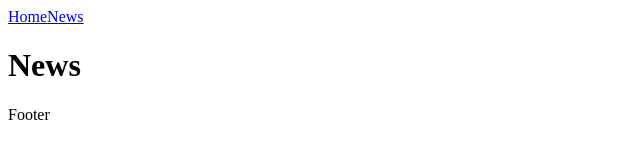
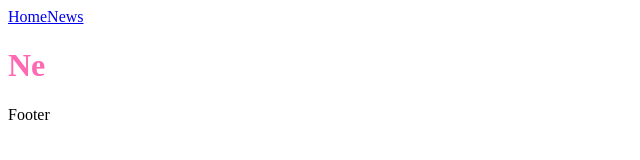
Before and after one commit to NomadHash/react-ssr, a React app: page /news in a window 1280 px wide. Shown: the top 160 px of the page, without its empty margins (0-640 px from the left). Built offline with nearby package versions, Linux system fonts and the light colour scheme.

Commit message:
add emotionJS

```diff
--- a/package.json
+++ b/package.json
@@ -22,6 +22,8 @@
   },
   "homepage": "https://github.com/NomadHash/react-ssr#readme",
   "dependencies": {
+    "@emotion/react": "^11.7.0",
+    "@emotion/server": "^11.4.0",
     "@loadable/component": "^5.15.0",
     "@loadable/server": "^5.15.1",
     "@types/react": "^17.0.37",
--- a/src/pages/News.tsx
+++ b/src/pages/News.tsx
@@ -1,12 +1,18 @@
+/** @jsx jsx */
+import { jsx, css } from "@emotion/react";
 import React from "react";
 import { Helmet } from "react-helmet";
+
+const style = css`
+  color: hotpink;
+`;
 
 const News = () => (
   <div>
     <Helmet>
       <title>News</title>
     </Helmet>
-    <h1>News</h1>
+    <h1 css={style}>Ne</h1>
   </div>
 );
 
```
Also changed, not shown: src/server.tsx (+12 -0 lines), 1 other file (tests, documents, lock files or other folders).
